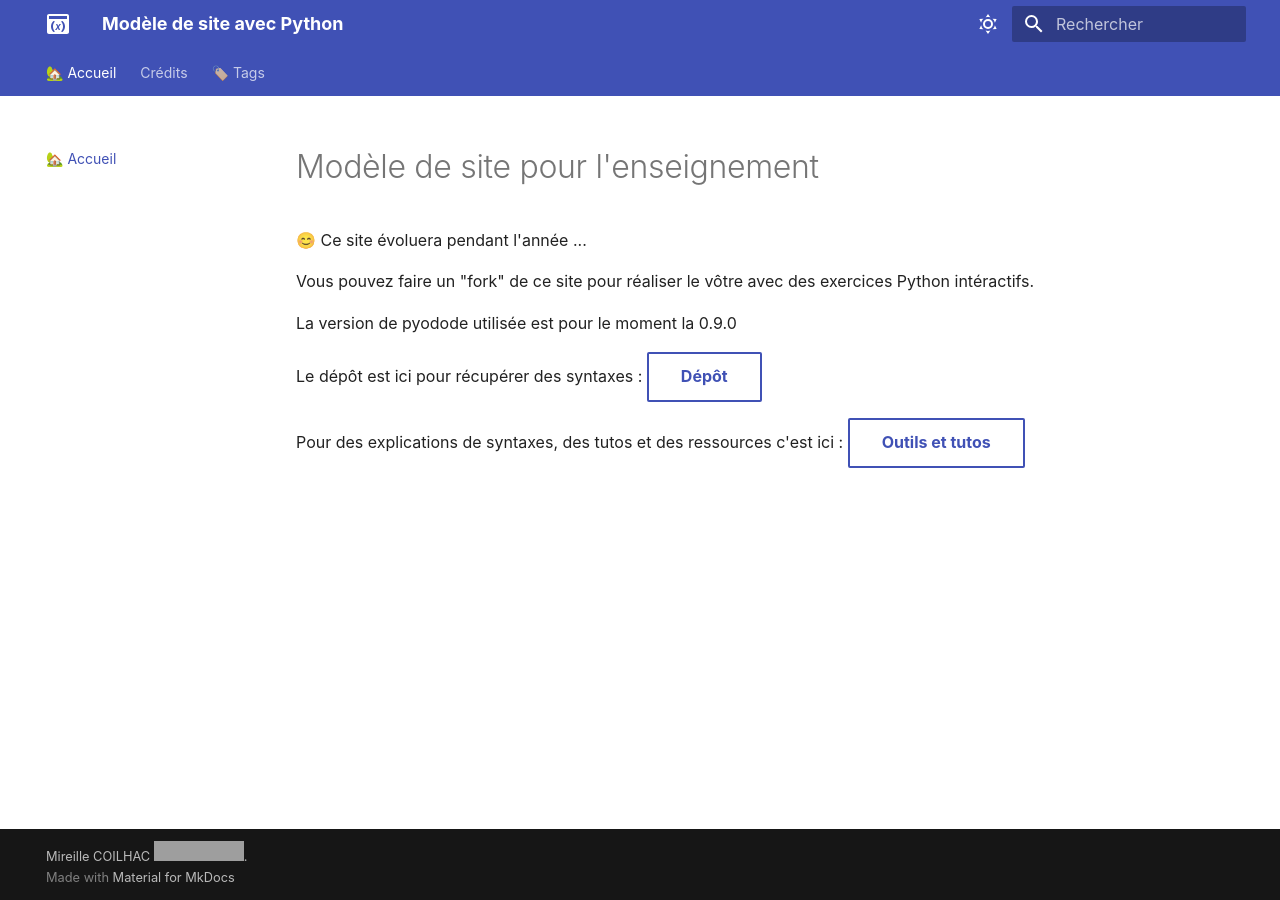
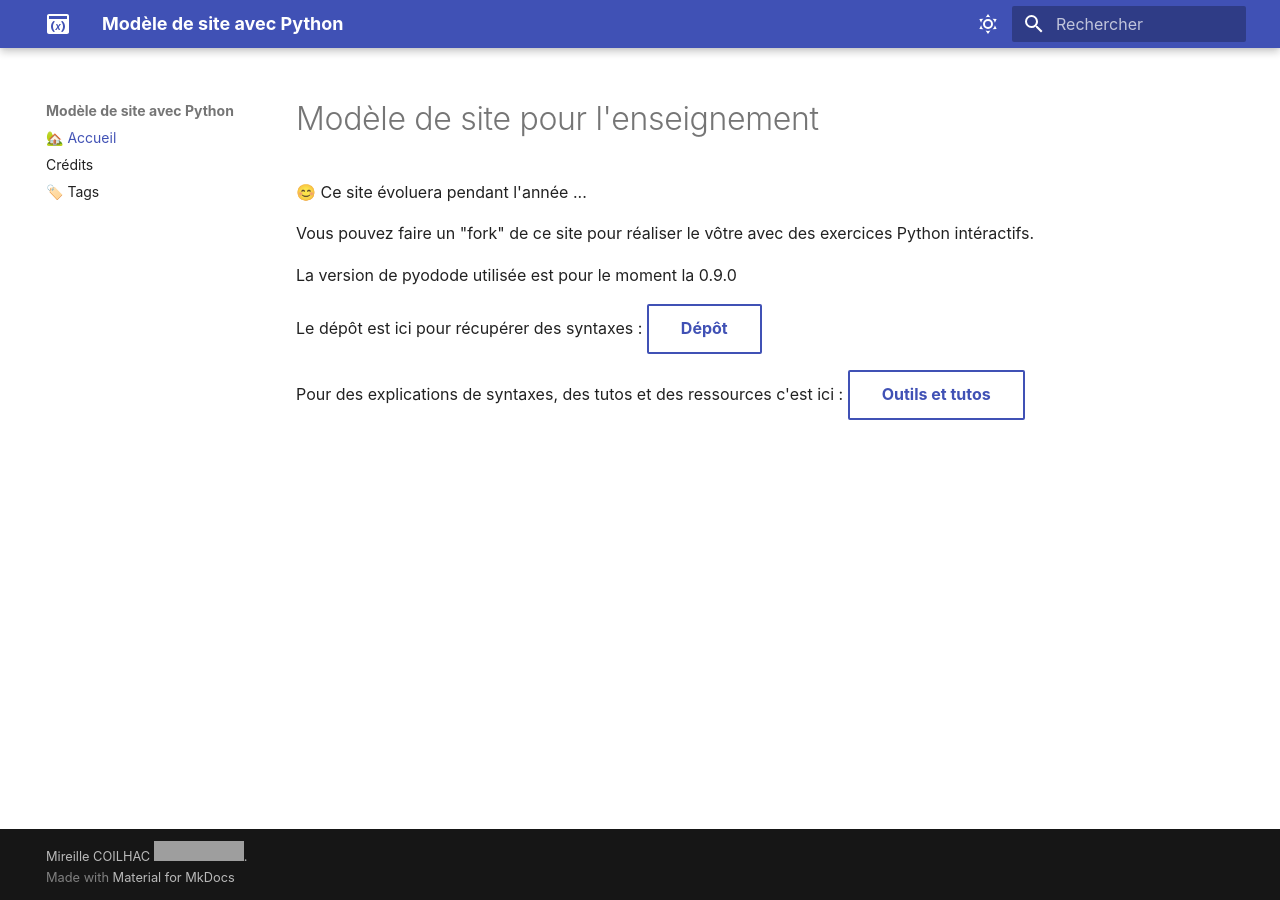
Before and after one commit to lilabidi/nsi-lil, an MkDocs documentation site: the page built from docs/index.md, in a window 1280 px wide. Built offline with MkDocs 1.6.1 and Material for MkDocs 9.7.7, drawn with Linux system fonts in a browser that asks for light colours; grey boxes are pictures that could not be loaded.

Commit message:
Menu vertical

```diff
--- a/mkdocs.yml
+++ b/mkdocs.yml
@@ -39,7 +39,7 @@ theme:
             name: Passer au mode jour
     features:
         - navigation.instant
-        - navigation.tabs
+        # - navigation.tabs   Pour avoir le menu vertical il faut supprimer ça
         - navigation.top
         - toc.integrate
         - header.autohide
```
